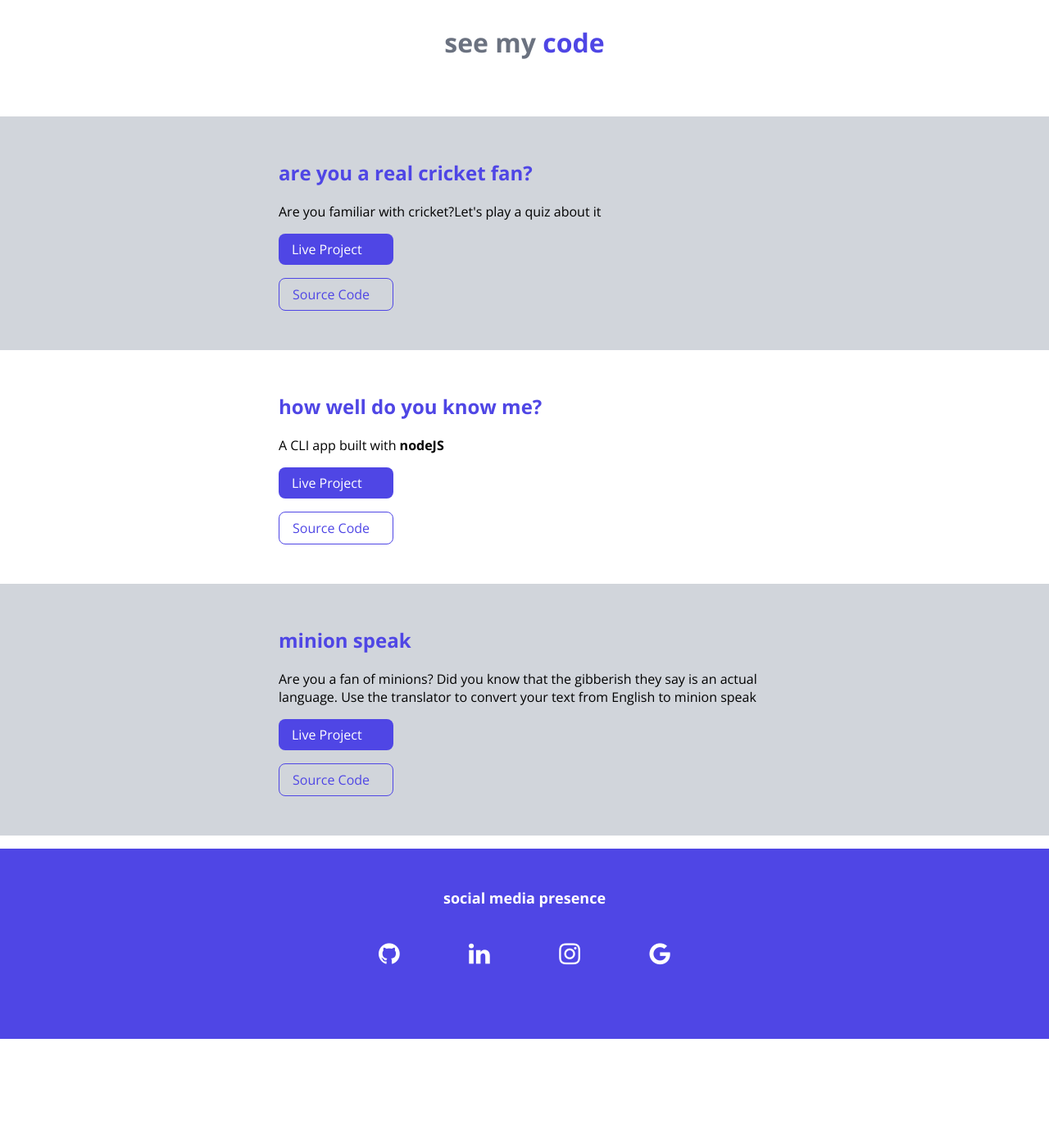
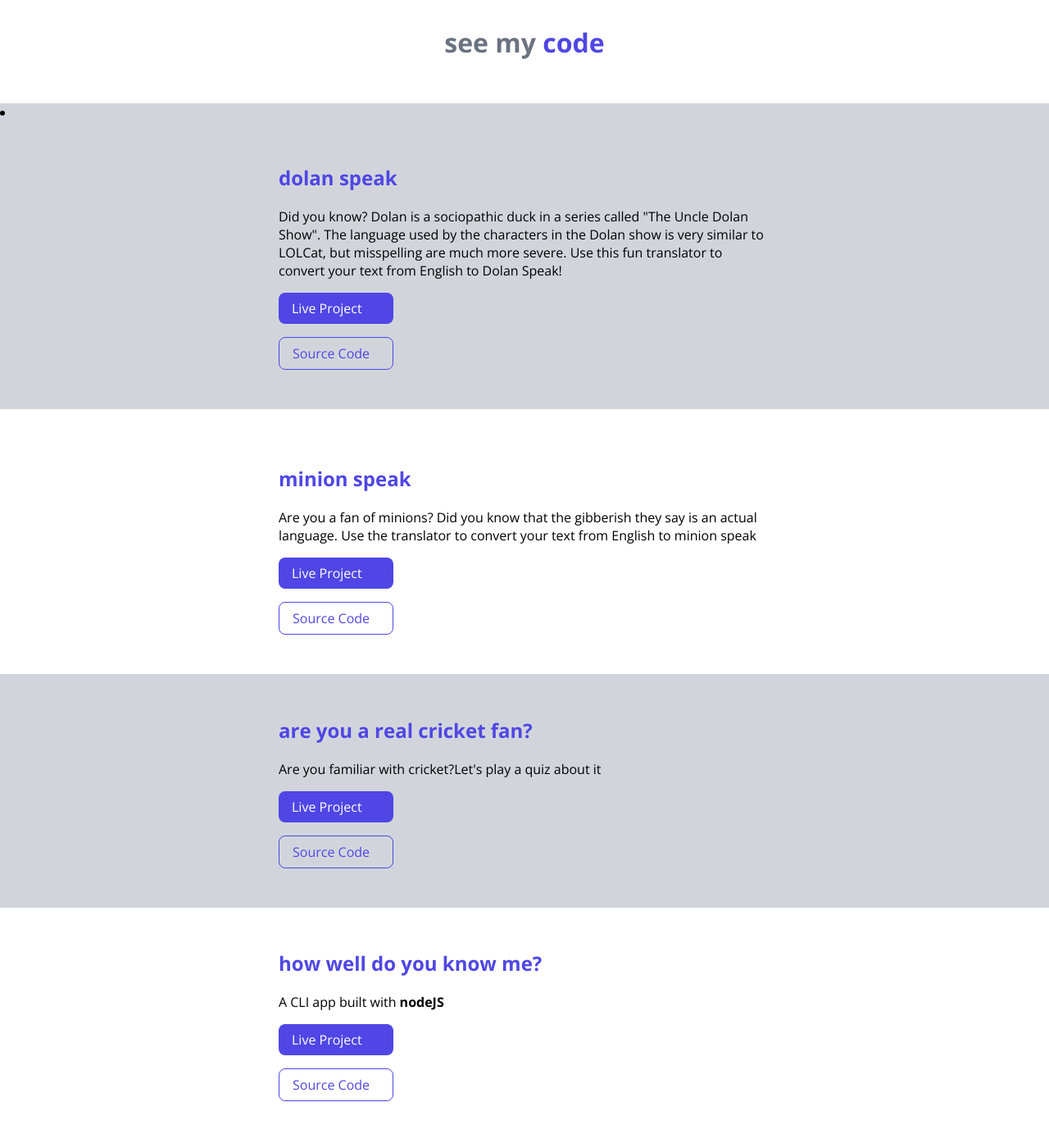
Before and after one commit to deekshita-nirmal12/deekshitanirmal-site, a plain HTML site: page projects.html in a window 1280 px wide. Shown: the part 380-1774 px from the top of the page at 82% size. Before the commit the page ends 1647 px from the top, so only its background shows below. Drawn offline with nearby package versions, Linux system fonts and the light colour scheme.

Commit message:
update: added a project in the portfolio

```diff
--- a/projects.html
+++ b/projects.html
@@ -33,7 +33,43 @@
         </h1>
         </header>
 
+        <li class="ow" >
+            <article class="showcase-list container container-center">
+
+                <h1 class="section-h1-color">dolan speak</h1>
+                <p>
+                    Did you know? Dolan is a sociopathic duck in a series called "The Uncle Dolan Show".
+                    The language used by the characters in the Dolan show is very similar
+                     to LOLCat, but misspelling are much more severe. Use this fun translator
+                    to convert your text from English to Dolan Speak!
+                 </p>
+
+                <a class="link link-primary" href="https://dolanspeak.netlify.app/">Live
+                    Project</a>
+                <a class="link link-secondary"
+                    href="https://github.com/deekshita-nirmal12/project4">
+                    Source Code</a>
+
+            </article>
+            </li>
+
         <ul class="list-non-bullet">
+
+            <li>
+                <article class="showcase-list container container-center">
+
+                    <h1 class="section-h1-color"> minion speak</h1>
+                    <p>Are you a fan of minions? Did you know that the gibberish they say is an actual language. Use the translator to convert your text from English to minion speak </p>
+
+                    <a class="link link-primary" href="https://minionspeakss.netlify.app/">Live
+                        Project</a>
+
+                    <a class="link link-secondary"
+                        href="https://github.com/deekshita-nirmal12/vanillajs">Source
+                        Code</a>
+
+                </article>
+            </li>
 
             <li class="ow" >
                 <article class="showcase-list container container-center">
@@ -70,21 +106,7 @@
             </li>
 
 
-                <li class="ow" >
-                <article class="showcase-list container container-center">
 
-                    <h1 class="section-h1-color"> minion speak</h1>
-                    <p>Are you a fan of minions? Did you know that the gibberish they say is an actual language. Use the translator to convert your text from English to minion speak </ap>
-
-                    <a class="link link-primary" href="https://minionspeakss.netlify.app/">Live
-                        Project</a>
-
-                    <a class="link link-secondary"
-                        href="https://github.com/deekshita-nirmal12/vanillajs">Source
-                        Code</a>
-
-                </article>
-            </li>
         </ul>
 
         <footer class="footer ">
@@ -94,7 +116,7 @@
                     </a>
                 </li>
                 <li class="list-item-inline"> <a target="_blank"class="link"
-                        href="https://www.linkedin.com/in/deekshita-nirmal-b63953166/">
+                        href="https://www.linkedin.com/in/deekshita-nirmal-90b540210/">
                         <i class= "fa fa-linkedin"></i>
                     </a>
                 </li>
--- a/styles.css
+++ b/styles.css
@@ -221,11 +221,11 @@ line after the link */
   }
 
   .fa {
-    padding: 20px;
+    padding: 5px;
     font-size: 30px;
-    width: 30px;
+    width: 20px;
     text-align: center;
     text-decoration: none;
-    margin: 5px 2px;
+    margin: 0px;
     border-radius: 50%;
   }
```
Also changed, not shown: blog1.html (+12 -4 lines), blogs.html (+1 -1 lines), index.html (+5 -2 lines).
